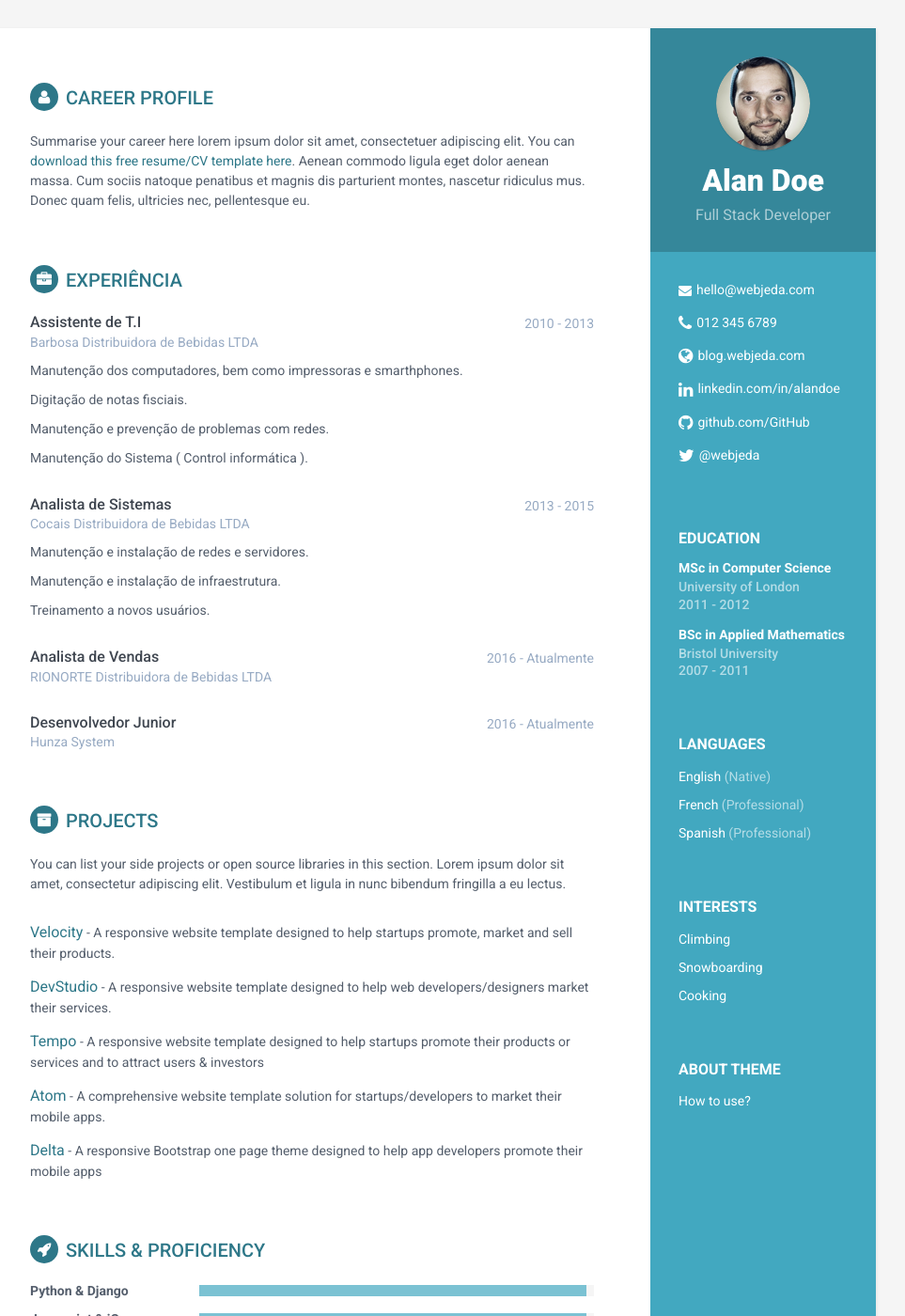
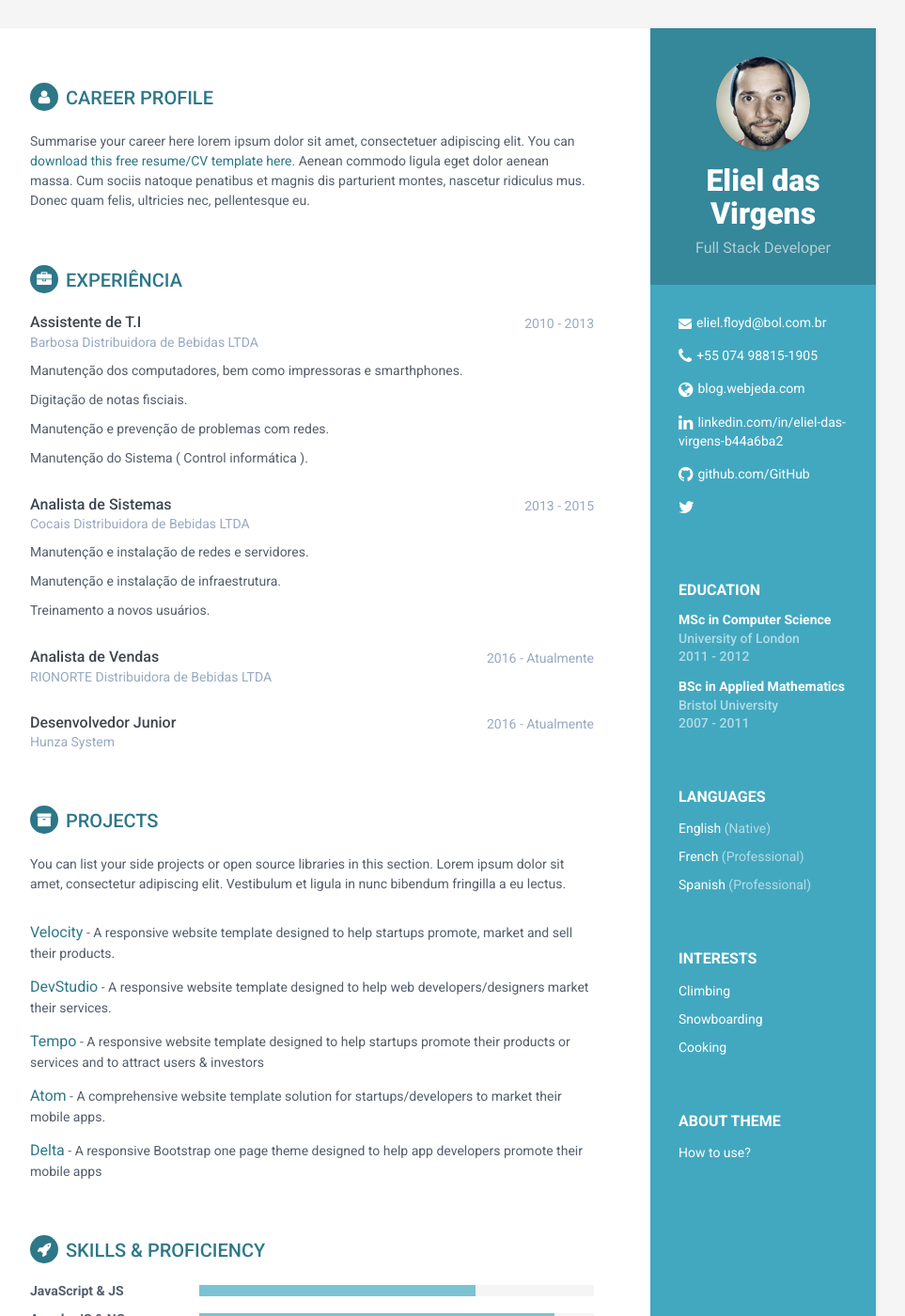
Before and after one commit to hc3/hc3.github.io, a Jekyll site: the page built from index.html, in a window 1280 px wide and 1400 px high. Shown: the whole window at 94% size, without its empty margins (188-1151 px from the left). Built offline with Jekyll 4.4.1, drawn with Linux system fonts in a browser that asks for light colours; some of the changed text lies outside the part shown.

Commit message:
enviando

```diff
--- a/_config.yml
+++ b/_config.yml
@@ -1,7 +1,7 @@
 
-title: My Resume
+title: Resumo
 url: 'http://webjeda.com'
-baseurl: '/online-cv' #change it according to your repository name
+baseurl: '/hc3.github.io' #change it according to your repository name
 
 
 # Enable one of these styles by removing #. Style will be applied only after restarting the build or serve.
@@ -13,17 +13,17 @@ baseurl: '/online-cv' #change it according to your repository name
 
 
 #Profile information
-name: Alan Doe
+name: Eliel das Virgens
 tagline: Full Stack Developer
 pic: profile.png  #place a 100x100 picture inside /assets/images/ folder and provide the name of the file below
 
 #sidebar links
-email: hello@webjeda.com
-phone: 012 345 6789
+email: eliel.floyd@bol.com.br
+phone: +55 074 98815-1905
 website: blog.webjeda.com #do not add http://
-linkedin: alandoe
-github: sharu725
-twitter: '@webjeda'
+linkedin: eliel-das-virgens-b44a6ba2
+github: hc3
+twitter: ''
 
 
 # Tracker
--- a/_includes/skills.html
+++ b/_includes/skills.html
@@ -2,49 +2,57 @@
     <h2 class="section-title"><i class="fa fa-rocket"></i>Skills &amp; Proficiency</h2>
     <div class="skillset">
         <div class="item">
-                        <h3 class="level-title">Python &amp; Django</h3>
+            <h3 class="level-title">JavaScript &amp; JS</h3>
             <div class="level-bar">
-                            <div class="level-bar-inner" data-level="98%">
+                <div class="level-bar-inner" data-level="70%">
                 </div>
             </div><!--//level-bar-->
         </div><!--//item-->
 
         <div class="item">
-                        <h3 class="level-title">Javascript &amp; jQuery</h3>
+            <h3 class="level-title">AngularJS &amp; NG</h3>
             <div class="level-bar">
-                            <div class="level-bar-inner" data-level="98%">
+                <div class="level-bar-inner" data-level="90%">
                 </div>
             </div><!--//level-bar-->
         </div><!--//item-->
 
         <div class="item">
-                        <h3 class="level-title">Angular</h3>
+            <h3 class="level-title">NodeJS &amp; node</h3>
             <div class="level-bar">
-                            <div class="level-bar-inner" data-level="98%">
+                <div class="level-bar-inner" data-level="90%">
                 </div>
             </div><!--//level-bar-->
         </div><!--//item-->
 
         <div class="item">
-                        <h3 class="level-title">HTML5 &amp; CSS</h3>
+            <h3 class="level-title">ReactJS &amp; react</h3>
             <div class="level-bar">
-                            <div class="level-bar-inner" data-level="95%">
+                <div class="level-bar-inner" data-level="30%">
                 </div>
             </div><!--//level-bar-->
         </div><!--//item-->
 
         <div class="item">
-                        <h3 class="level-title">Ruby on Rails</h3>
+            <h3 class="level-title">Java &amp; Java</h3>
             <div class="level-bar">
-                            <div class="level-bar-inner" data-level="85%">
+                <div class="level-bar-inner" data-level="90%">
                 </div>
             </div><!--//level-bar-->
         </div><!--//item-->
 
         <div class="item">
-                        <h3 class="level-title">Sketch &amp; Photoshop</h3>
+            <h3 class="level-title">SPRING &amp; Java</h3>
             <div class="level-bar">
-                            <div class="level-bar-inner" data-level="60%">
+                <div class="level-bar-inner" data-level="80%">
+                </div>
+            </div><!--//level-bar-->
+        </div><!--//item-->
+
+        <div class="item">
+            <h3 class="level-title">JPA &amp; Java</h3>
+            <div class="level-bar">
+                <div class="level-bar-inner" data-level="80%">
                 </div>
             </div><!--//level-bar-->
         </div><!--//item-->
```
Lines whose indentation alone changed are shown as unchanged.
